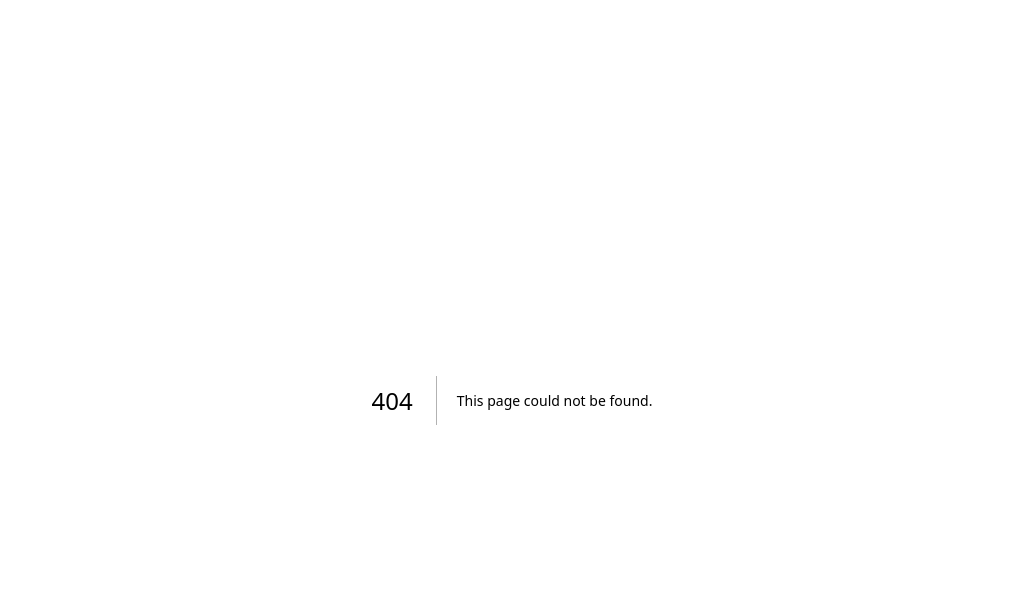
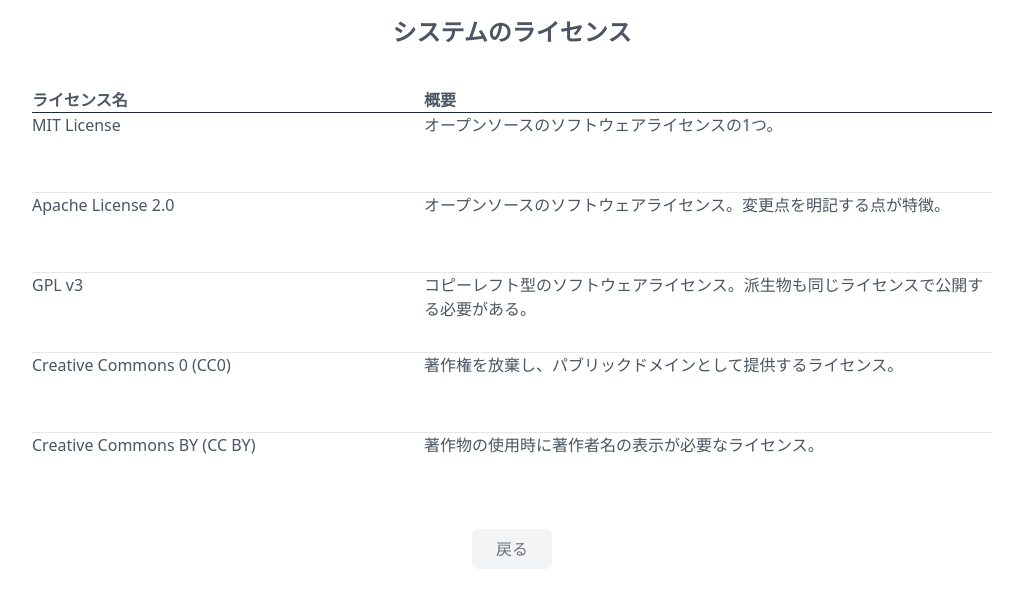
Before and after one commit to tukky-14/nextjs-job-info, a Next.js app: page /license in a window 1280 px wide. Before the commit this address had no page. Shown: the top 596 px of the page, without its empty margins (128-1151 px from the left). Built offline with nearby package versions, Linux system fonts and the light colour scheme.

Commit message:
ライセンスページを追加

```diff
--- /dev/null
+++ b/public/json/license.json
@@ -0,0 +1,44 @@
+[
+    {
+        "name": "MIT License",
+        "overview": "オープンソースのソフトウェアライセンスの1つ。",
+        "conditions": "配布物にライセンス文を含める",
+        "usage": "ソフトウェア"
+    },
+    {
+        "name": "Apache License 2.0",
+        "overview": "オープンソースのソフトウェアライセンス。変更点を明記する点が特徴。",
+        "conditions": "配布物にライセンスと変更点を含める",
+        "usage": "ソフトウェア"
+    },
+    {
+        "name": "GPL v3",
+        "overview": "コピーレフト型のソフトウェアライセンス。派生物も同じライセンスで公開する必要がある。",
+        "conditions": "配布物にライセンス文を含める、派生物もGPLで公開",
+        "usage": "ソフトウェア"
+    },
+    {
+        "name": "Creative Commons 0 (CC0)",
+        "overview": "著作権を放棄し、パブリックドメインとして提供するライセンス。",
+        "conditions": "特になし",
+        "usage": "画像、文書など"
+    },
+    {
+        "name": "Creative Commons BY (CC BY)",
+        "overview": "著作物の使用時に著作者名の表示が必要なライセンス。",
+        "conditions": "著作者名の表示",
+        "usage": "画像、文書など"
+    },
+    {
+        "name": "Creative Commons BY-SA (CC BY-SA)",
+        "overview": "著作物の使用と共有時に著作者名の表示と同じライセンスでの共有が必要なライセンス。",
+        "conditions": "著作者名の表示、派生物もBY-SAで公開",
+        "usage": "画像、文書など"
+    },
+    {
+        "name": "Creative Commons BY-NC (CC BY-NC)",
+        "overview": "非商用利用時に著作者名の表示が必要なライセンス。",
+        "conditions": "著作者名の表示、商用利用禁止",
+        "usage": "画像、文書など"
+    }
+]
--- a/src/pages/index.tsx
+++ b/src/pages/index.tsx
@@ -9,6 +9,7 @@
 import os from '../img/os.png';
 import ad from '../img/ad.png';
 import markdown from '../img/markdown.png';
+import license from '../img/license.png';
 
 const infoList = [
     {
@@ -51,6 +52,11 @@
         href: '/markdown',
         imageSrc: markdown.src,
     },
+    {
+        title: 'ライセンス',
+        href: '/license',
+        imageSrc: license.src,
+    },
 ];
 
 export default function Home() {
--- /dev/null
+++ b/src/pages/license/index.tsx
@@ -0,0 +1,46 @@
+import { useState, useEffect } from 'react';
+import axios from 'axios';
+import BackButton from '@/components/BackButton';
+import Header from '@/components/Header';
+import Container from '@/components/Container';
+
+type licenseList = {
+    name: string;
+    overview: string;
+    conditions: string;
+    usage: string;
+};
+
+export default function License() {
+    const [licenseList, setLicenseList] = useState<licenseList[]>([]);
+
+    useEffect(() => {
+        (async () => {
+            const { data } = await axios.get('/json/license.json');
+            setLicenseList(data);
+        })();
+    }, []);
+
+    return (
+        <Container>
+            <Header title="システムのライセンス" />
+            <div className="m-auto flex font-bold">
+                <p className="w-24 sm:w-96 border-b border-gray-800">ライセンス名</p>
+                <p className="pl-2 flex-1 border-b border-gray-800">概要</p>
+                {/* <p className="border-b border-gray-800">条件</p> */}
+                {/* <p className="border-b border-gray-800">使用用途</p> */}
+            </div>
+            <div className="m-auto h-96 overflow-scroll">
+                {licenseList.map((license) => (
+                    <div className="h-20 flex text-sm sm:text-base" key={license.name}>
+                        <p className="w-24 sm:w-96 border-b">{license.name}</p>
+                        <p className="pl-2 flex-1 border-b">{license.overview}</p>
+                        {/* <p className="border-b">{license.conditions}</p> */}
+                        {/* <p className="border-b">{license.usage}</p> */}
+                    </div>
+                ))}
+            </div>
+            <BackButton />
+        </Container>
+    );
+}
```
Also changed, not shown: src/img/license.png (added), 1 other file (tests, documents, lock files or other folders).
